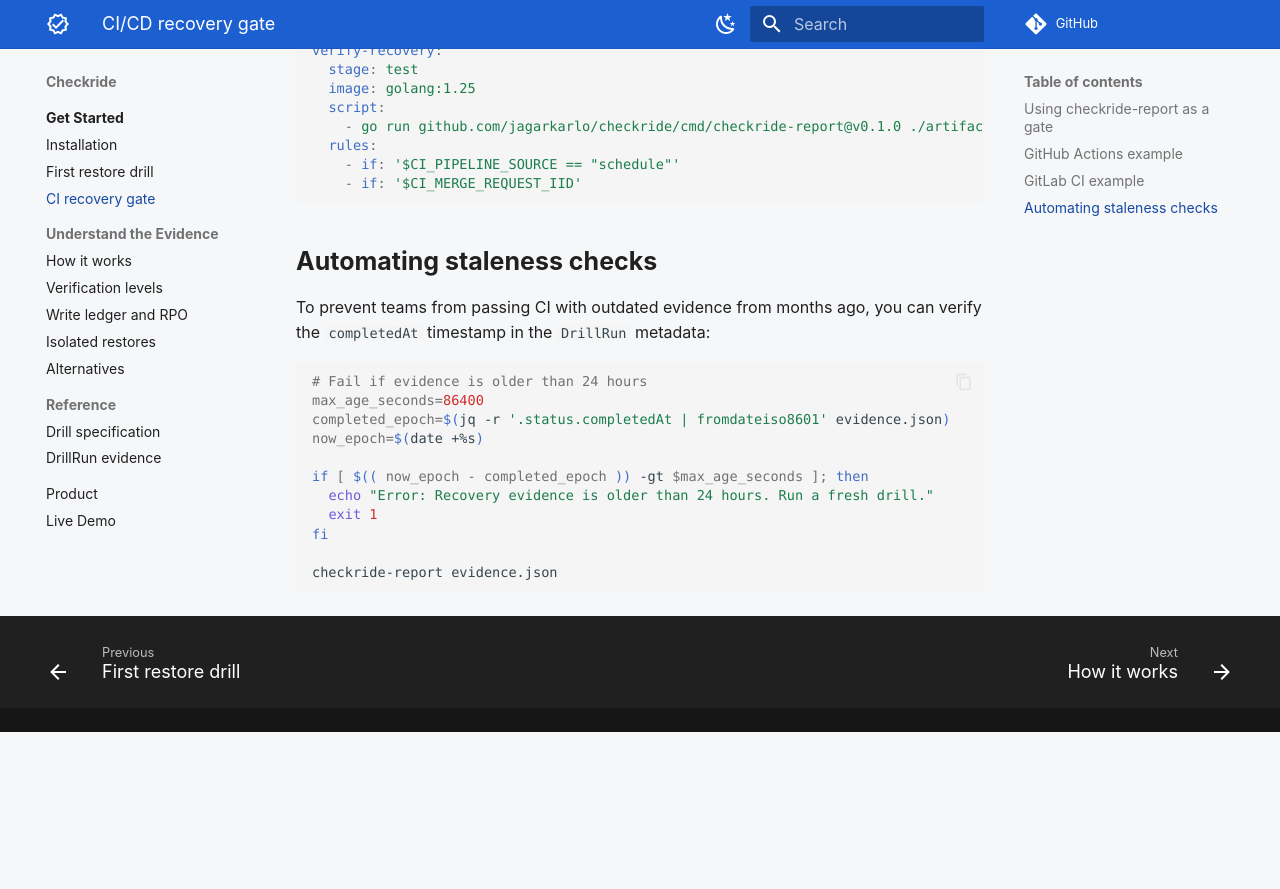
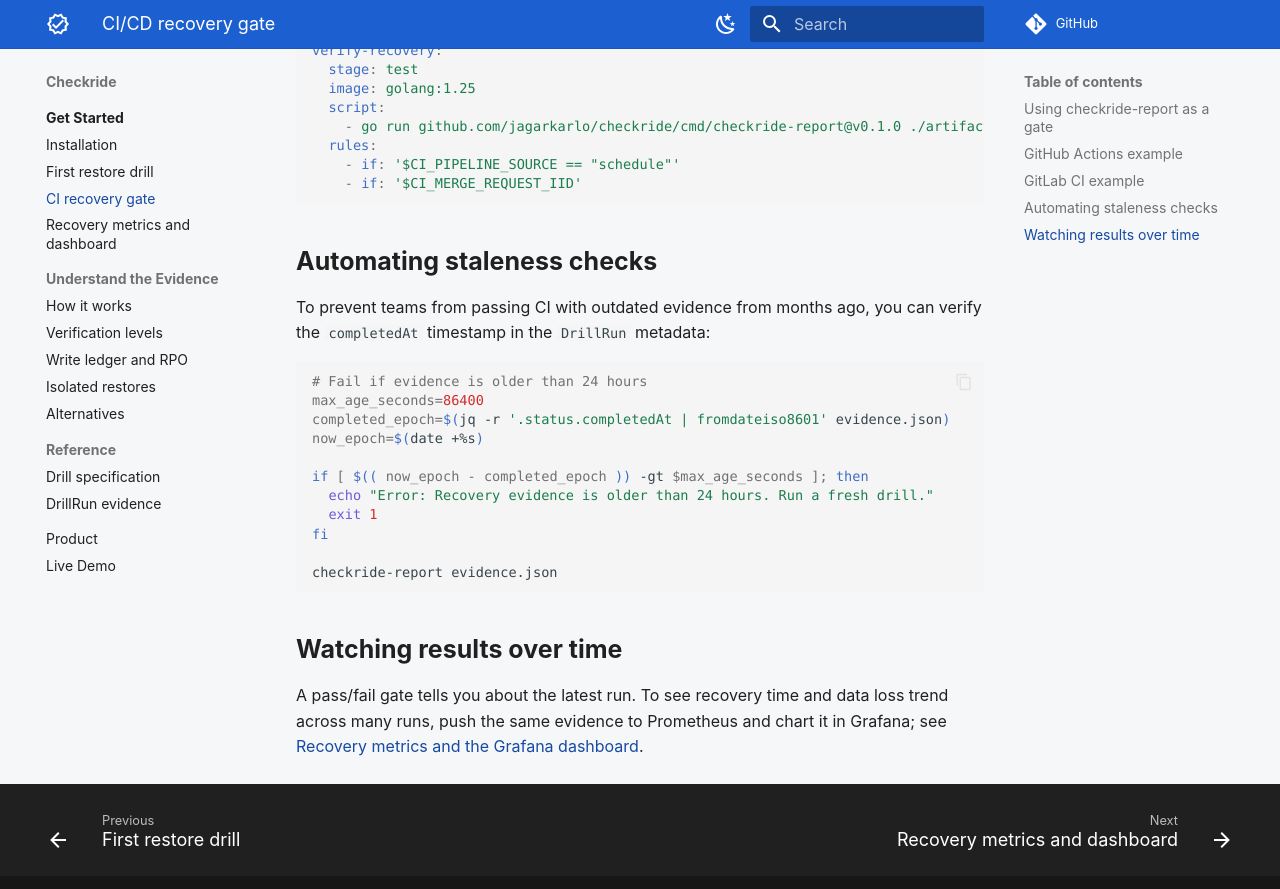
Before and after one commit to jagarkarlo/checkride, an MkDocs documentation site: the page built from site/src/content/docs/guides/ci-recovery-gate.md, in a window 1280 px wide and 900 px high, scrolled down 1505 px. Shown: the top 889 px of the window. Built offline with MkDocs 1.6.1 and Material for MkDocs 9.7.7, drawn with Linux system fonts in a browser that asks for light colours; some web fonts are replaced; comment, search, counter and statistics services are not loaded; before the commit the page ends 2237 px from its top, so only the background shows below that.

Commit message:
docs: explain the Pushgateway metrics and the Grafana dashboard

```diff
--- a/mkdocs.yml
+++ b/mkdocs.yml
@@ -61,6 +61,7 @@
       - Installation: start.md
       - First restore drill: guides/k3d-isolated-restore.md
       - CI recovery gate: guides/ci-recovery-gate.md
+      - Recovery metrics and dashboard: guides/metrics-and-dashboard.md
   - Understand the Evidence:
       - How it works: concepts/how-it-works.md
       - Verification levels: levels.md
```
Also changed, not shown: site/astro.config.mjs, site/src/content/docs/guides/ci-recovery-gate.md, site/src/content/docs/guides/metrics-and-dashboard.md (added), 1 other file.
